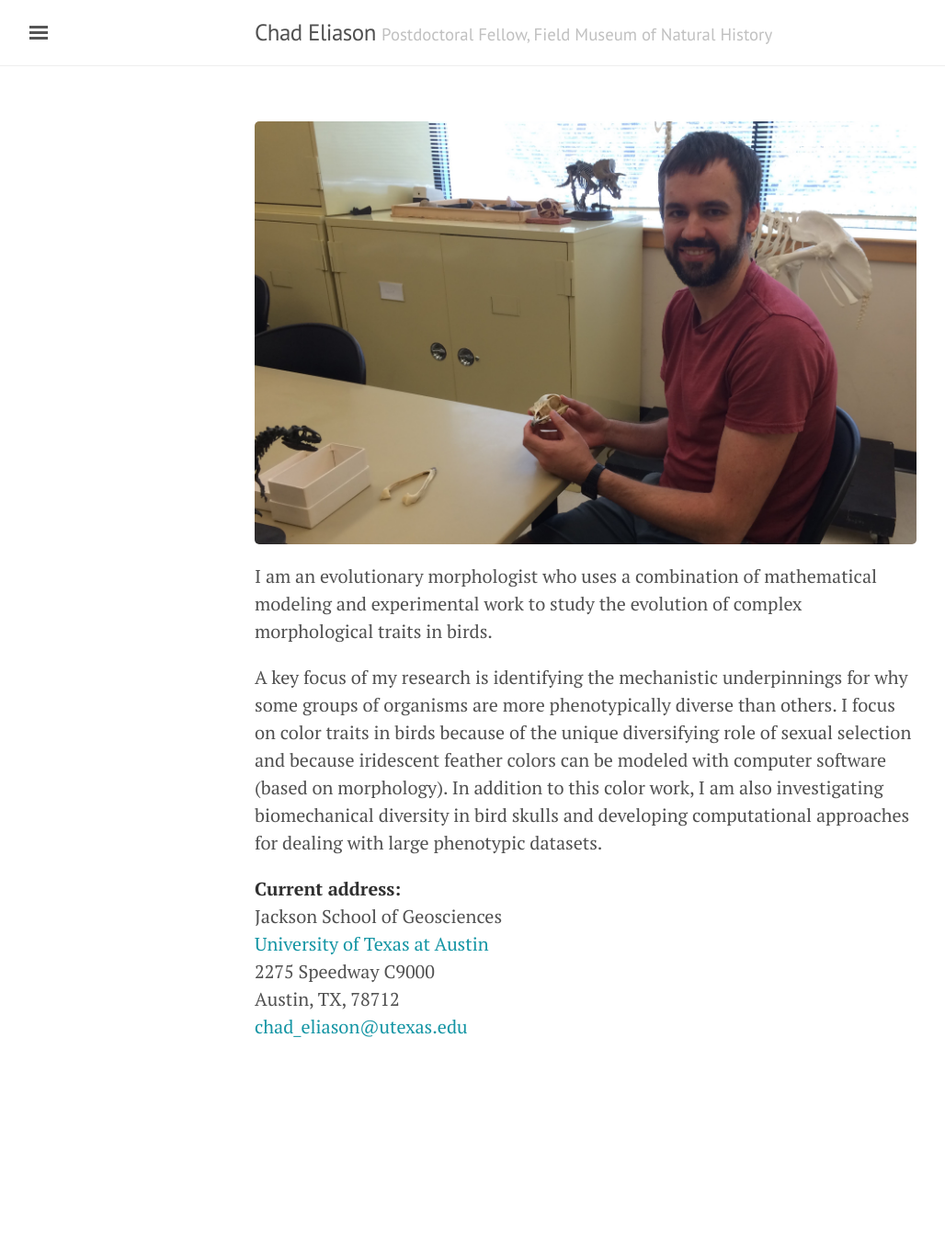
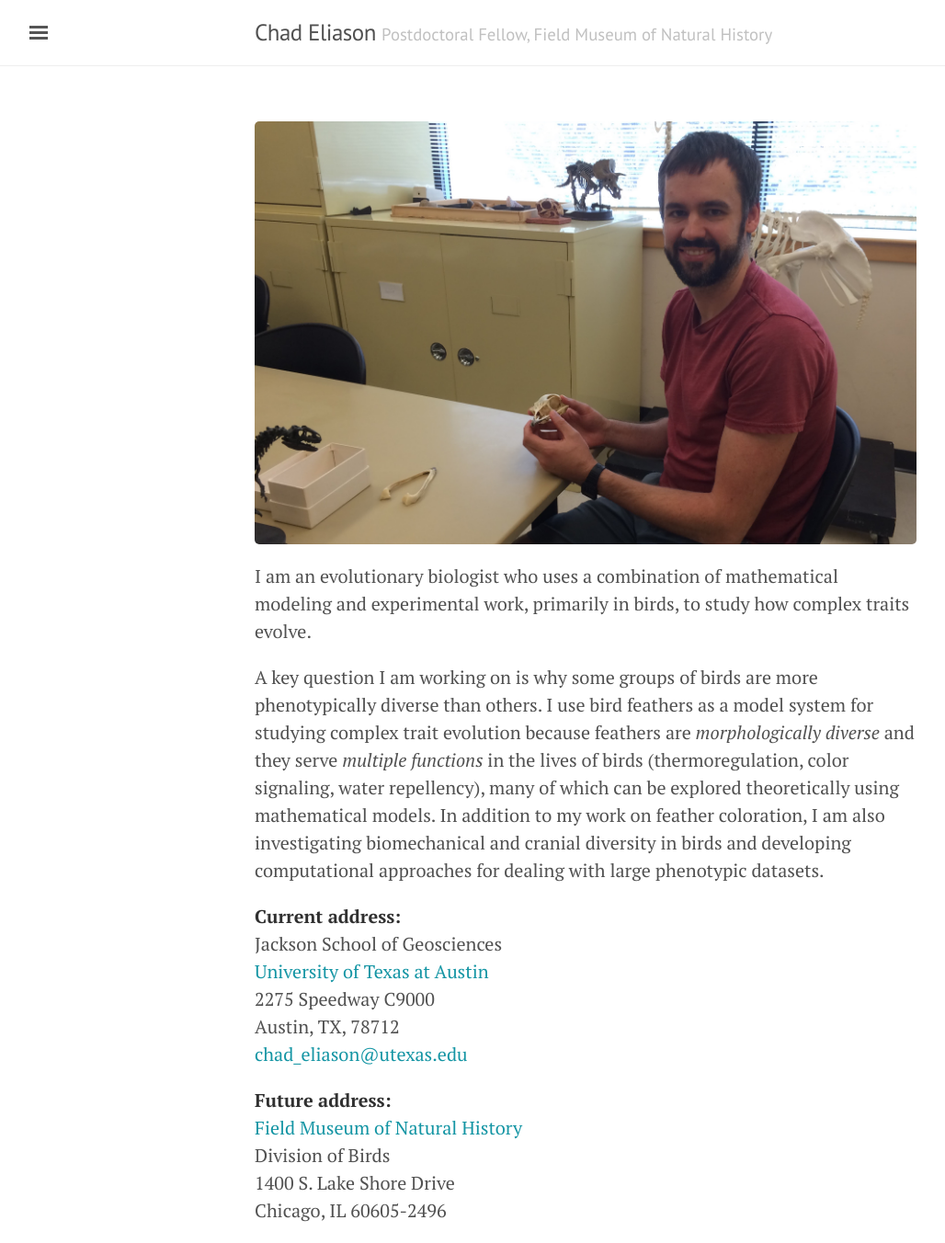
Before and after one commit to celiason/celiason.github.io, a Jekyll site: the page built from index.md, in a window 1280 px wide. Shown: the whole page at 92% size, without its empty margins (3-1031 px from the left). Built offline with Jekyll 4.4.1, drawn with Linux system fonts in a browser that asks for light colours; before the commit the page ends 1152 px from its top, so only the background shows below that.

Commit message:
research and teaching

```diff
--- a/index.md
+++ b/index.md
@@ -8,9 +8,13 @@ title: Home
 
 <!-- i need to rethink this, spend more time on it -->
 
-I am an evolutionary morphologist who uses a combination of mathematical modeling and experimental work to study the evolution of complex morphological traits in birds.
+I am an evolutionary biologist who uses a combination of mathematical modeling and experimental work, primarily in birds, to study how complex traits evolve.
 
-A key focus of my research <!-- question I am working on  -->is identifying the mechanistic underpinnings for why some groups of organisms are more phenotypically diverse than others. I focus on color traits in birds because of the unique diversifying role of sexual selection and because iridescent feather colors can be modeled with computer software (based on morphology). In addition to this color work, I am also investigating biomechanical diversity in bird skulls and developing computational approaches for dealing with large phenotypic datasets.
+A key question I am working on is why some groups of birds are more phenotypically diverse than others. I use bird feathers as a model system for studying complex trait evolution because feathers are _morphologically diverse_ and they serve _multiple functions_ in the lives of birds (thermoregulation, color signaling, water repellency), many of which can be explored theoretically using mathematical models. In addition to my work on feather coloration, I am also investigating biomechanical and cranial diversity in birds and developing computational approaches for dealing with large phenotypic datasets.
+
+<!-- more powerful word than investigating? -->
+
+
 
 <!-- I am broadly interested in understanding why some groups of organisms are more phenotypically diverse than others, a longstanding challenge in evolutionary biology. My approach to science involves: i) searching for novel phenotypes and non-model functional systems that may be common in nature but have eluded attention, ii) leveraging computational approaches to understand form-function relationships and evolutionary diversification of these complex functional systems, and iii) integrating my research and teaching through problem-based learning activities and undergraduate research mentorship. -->
 
@@ -19,17 +23,17 @@ A key focus of my research <!-- question I am working on  -->is identifying the
 __Current address:__
 Jackson School of Geosciences
 <a href="http://www.utexas.edu/">University of Texas at Austin</a>
-<!-- Field Museum of Natural History
+2275 Speedway C9000
+Austin, TX, 78712
+[chad_eliason@utexas.edu](mailto:chad_eliason@utexas.edu)
+
+__Future address:__
+[Field Museum of Natural History](https://www.fieldmuseum.org/science/research/area/birds)
 Division of Birds
 1400 S. Lake Shore Drive
 Chicago, IL 60605-2496
-phone: (312) 922-9410
- -->
-<!-- web: [https://www.fieldmuseum.org/science/research/area/birds](https://www.fieldmuseum.org/science/research/area/birds) -->
-2275 Speedway C9000
-Austin, TX, 78712
-[chad_eliason@utexas.edu](mailto:chad_eliason@utexas.edu)
-<!-- [website](https://celiason.github.io)   -->
+
+<!-- [website](https://celiason.github.io) -->
 
 
 <!-- <div class="posts">
```
Also changed, not shown: research.md (+22 -16 lines), teaching.md (+2 -2 lines), public/apple-touch-icon-precomposed.png (deleted), public/favicon-16x16.png (added), public/favicon-32x32.png (added), public/favicon.ico.
